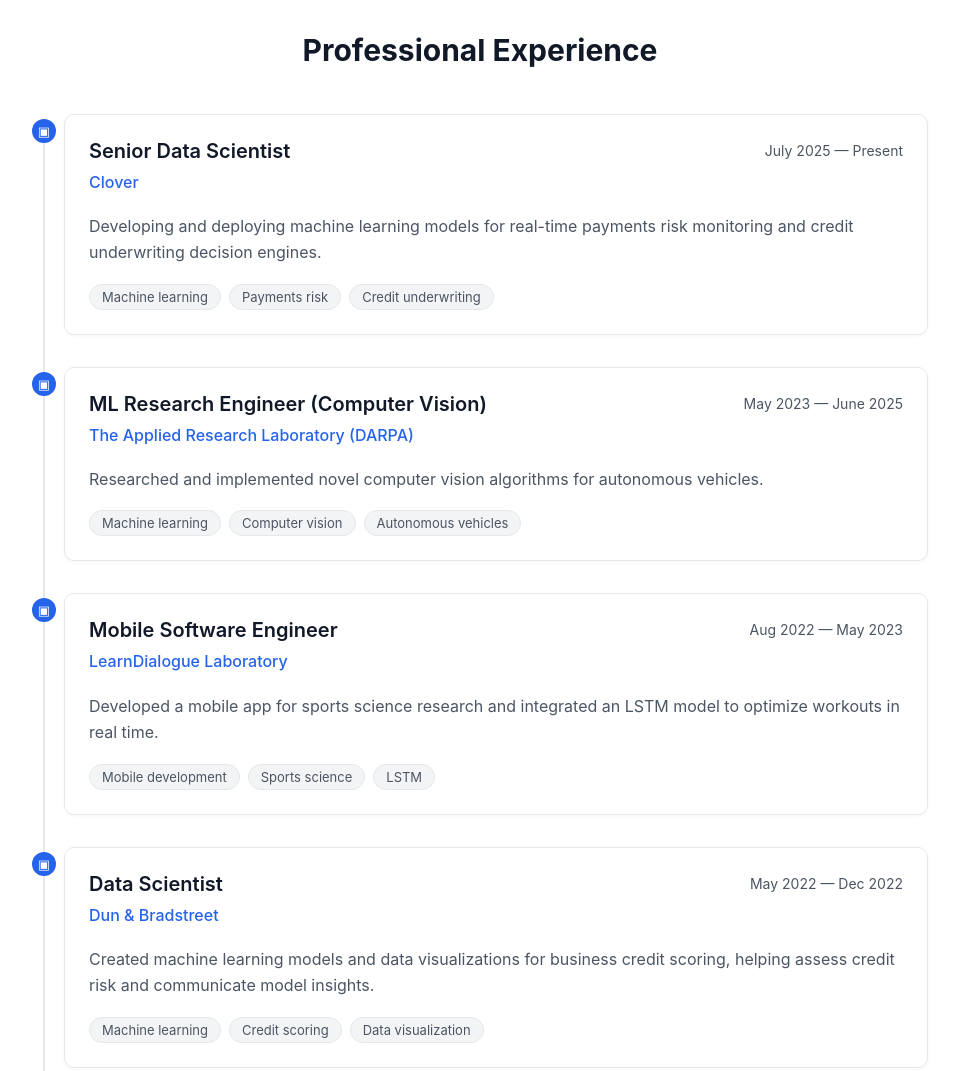
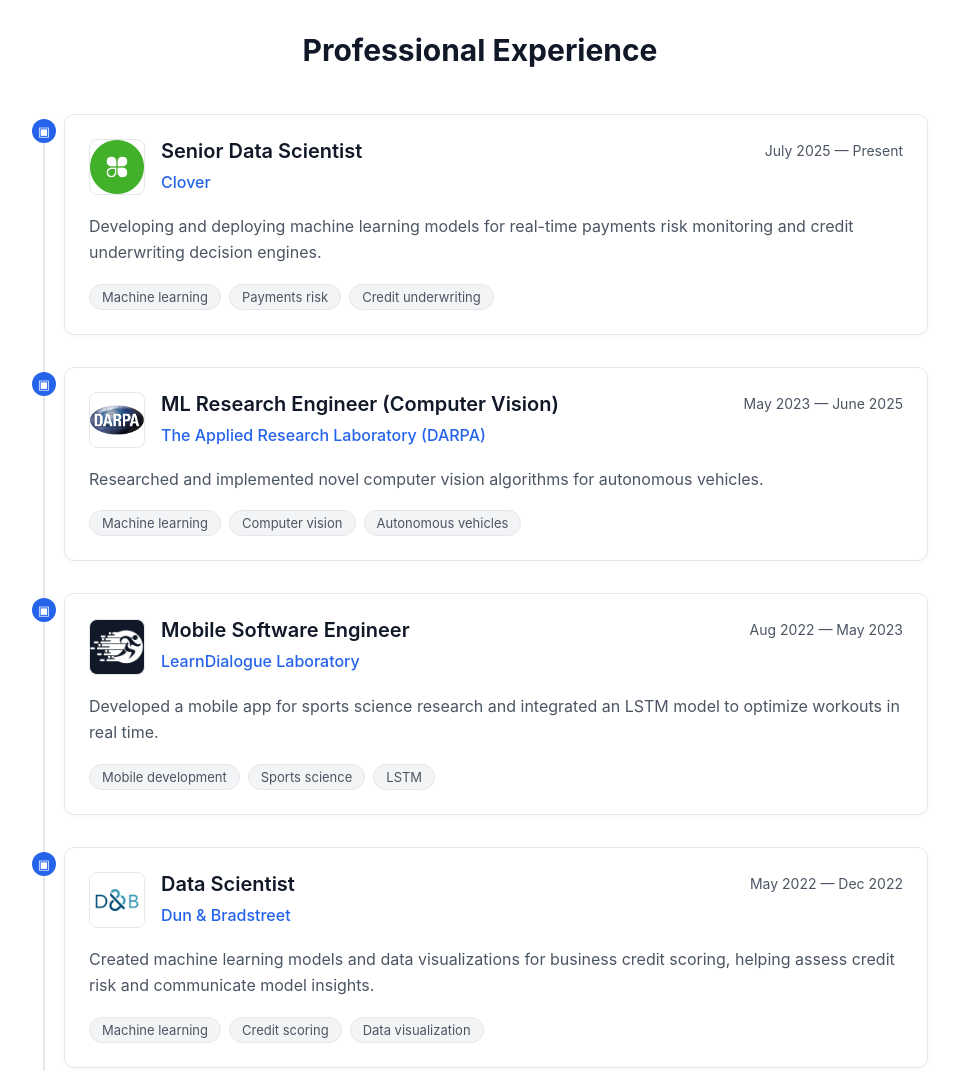
Before and after one commit to MoggoCodes/MoggoCodes.github.io, an Astro site in the folder moggo-portfolio/: page / in a window 1280 px wide. Shown: the part 560-1631 px from the top of the page, without its empty margins (160-1119 px from the left). Built offline with nearby package versions, Linux system fonts and the light colour scheme; Astro itself is replaced by a stand-in of ours.

Commit message:
Add company logos to experience cards and update documentation

```diff
--- a/moggo-portfolio/package.json
+++ b/moggo-portfolio/package.json
@@ -18,7 +18,8 @@
     "format:check": "prettier --check ."
   },
   "dependencies": {
-    "astro": "^7.3.2"
+    "astro": "^7.3.2",
+    "sharp": "^0.35.4"
   },
   "devDependencies": {
     "@astrojs/check": "^0.9.4",
--- a/moggo-portfolio/src/data/portfolio.ts
+++ b/moggo-portfolio/src/data/portfolio.ts
@@ -1,3 +1,10 @@
+import cloverLogo from '../../assets/logos/clover.png';
+import darpaLogo from '../../assets/logos/darpa.png';
+import learnDialogueLogo from '../../assets/logos/learn_dialogue.webp';
+import dnbLogo from '../../assets/logos/dnb.png';
+import ufaaLogo from '../../assets/logos/UFAA.png';
+import garrettLogo from '../../assets/logos/Garrett_Laboratory.jpg';
+
 export const profile = {
   name: 'Amogh Agarwal',
   nickname: 'Moggo',
@@ -11,6 +18,8 @@ export const experience = [
   {
     role: 'Senior Data Scientist',
     company: 'Clover',
+    logo: cloverLogo,
+    logoStyle: 'standard',
     period: 'July 2025 — Present',
     description:
       'Developing and deploying machine learning models for real-time payments risk monitoring and credit underwriting decision engines.',
@@ -19,6 +28,8 @@ export const experience = [
   {
     role: 'ML Research Engineer (Computer Vision)',
     company: 'The Applied Research Laboratory (DARPA)',
+    logo: darpaLogo,
+    logoStyle: 'darpa',
     period: 'May 2023 — June 2025',
     description:
       'Researched and implemented novel computer vision algorithms for autonomous vehicles.',
@@ -27,6 +38,8 @@ export const experience = [
   {
     role: 'Mobile Software Engineer',
     company: 'LearnDialogue Laboratory',
+    logo: learnDialogueLogo,
+    logoStyle: 'learn',
     period: 'Aug 2022 — May 2023',
     description:
       'Developed a mobile app for sports science research and integrated an LSTM model to optimize workouts in real time.',
@@ -35,6 +48,8 @@ export const experience = [
   {
     role: 'Data Scientist',
     company: 'Dun & Bradstreet',
+    logo: dnbLogo,
+    logoStyle: 'standard',
     period: 'May 2022 — Dec 2022',
     description:
       'Created machine learning models and data visualizations for business credit scoring, helping assess credit risk and communicate model insights.',
@@ -43,6 +58,8 @@ export const experience = [
   {
     role: 'Predictive Modeler (Basketball)',
     company: 'UF Athletic Association',
+    logo: ufaaLogo,
+    logoStyle: 'standard',
     period: 'May 2021 — May 2022',
     description:
       'Analyzed basketball player and team performance data, built predictive models, and created visualizations to inform game strategy, player development, and coaching decisions.',
@@ -51,6 +68,8 @@ export const experience = [
   {
     role: 'Statistical Research Analyst',
     company: 'Garrett Laboratory',
+    logo: garrettLogo,
+    logoStyle: 'standard',
     period: 'Aug 2020 — May 2021',
     description:
       'Conducting statistical analysis, developing research methodologies, and collaborating with the research team on data collection and analysis.',
--- a/moggo-portfolio/src/pages/index.astro
+++ b/moggo-portfolio/src/pages/index.astro
@@ -1,4 +1,5 @@
 ---
+import { Image } from 'astro:assets';
 import { withBase } from '../lib/urls';
 import Layout from '../layouts/Layout.astro';
 import Contact from '../components/Contact.astro';
@@ -52,9 +53,27 @@ const skills = [
             </span>
             <div class="card">
               <div class="job-heading">
-                <div>
-                  <h3>{job.role}</h3>
-                  <p class="company">{job.company}</p>
+                <div class="job-identity">
+                  <span
+                    class:list={[
+                      'company-logo',
+                      `company-logo--${job.logoStyle}`,
+                    ]}
+                    aria-hidden="true"
+                  >
+                    <Image
+                      src={job.logo}
+                      alt=""
+                      widths={[160, 320]}
+                      sizes="160px"
+                      width={320}
+                      loading="lazy"
+                    />
+                  </span>
+                  <div class="job-title">
+                    <h3>{job.role}</h3>
+                    <p class="company">{job.company}</p>
+                  </div>
                 </div>
                 <p class="date">{job.period}</p>
               </div>
--- a/moggo-portfolio/src/styles/global.css
+++ b/moggo-portfolio/src/styles/global.css
@@ -473,3 +473,66 @@ main > p:last-child {
     scroll-behavior: auto;
   }
 }
+
+/* Keep brand marks legible in both themes without changing their colors. */
+.job-identity {
+  display: flex;
+  align-items: center;
+  gap: 16px;
+  flex: 1 1 380px;
+  min-width: 0;
+}
+.job-title {
+  min-width: 0;
+}
+.company-logo {
+  position: relative;
+  display: grid;
+  place-items: center;
+  width: 56px;
+  height: 56px;
+  flex: 0 0 56px;
+  overflow: hidden;
+  border-radius: 8px;
+  background: #fff;
+  border: 1px solid #e5e7eb;
+}
+.company-logo img {
+  display: block;
+  width: 100%;
+  height: 100%;
+  object-fit: contain;
+}
+.company-logo--darpa img {
+  position: absolute;
+  width: 128%;
+  height: 128%;
+  max-width: none;
+  left: 50%;
+  top: 50%;
+  transform: translate(-50%, -50%);
+}
+/* The mark occupies the left 39% of the supplied 4:1 banner.
+   Clip the wordmark with a square viewport, retaining the original file. */
+.company-logo--learn {
+  background: #111827;
+}
+.company-logo--learn img {
+  position: absolute;
+  width: 256%;
+  height: auto;
+  max-width: none;
+  left: 0;
+  top: 50%;
+  transform: translateY(-50%);
+}
+@media (max-width: 640px) {
+  .job-identity {
+    gap: 12px;
+  }
+  .company-logo {
+    width: 48px;
+    height: 48px;
+    flex-basis: 48px;
+  }
+}
```
Also changed, not shown: moggo-portfolio/tests/portfolio.spec.ts (+13 -0 lines), README.md (added), ReadMe.md (deleted), moggo-portfolio/README.md (deleted), moggo-portfolio/assets/logos/Garrett_Laboratory.jpg (added), moggo-portfolio/assets/logos/UFAA.png (added), moggo-portfolio/assets/logos/clover.png (added), moggo-portfolio/assets/logos/darpa.png (added), moggo-portfolio/assets/logos/dnb.png (added), moggo-portfolio/assets/logos/learn_dialogue.webp (added), moggo-portfolio/pnpm-lock.yaml.
